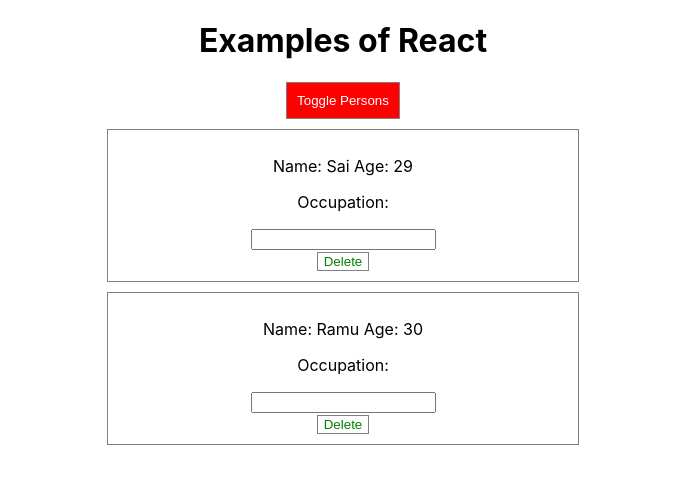
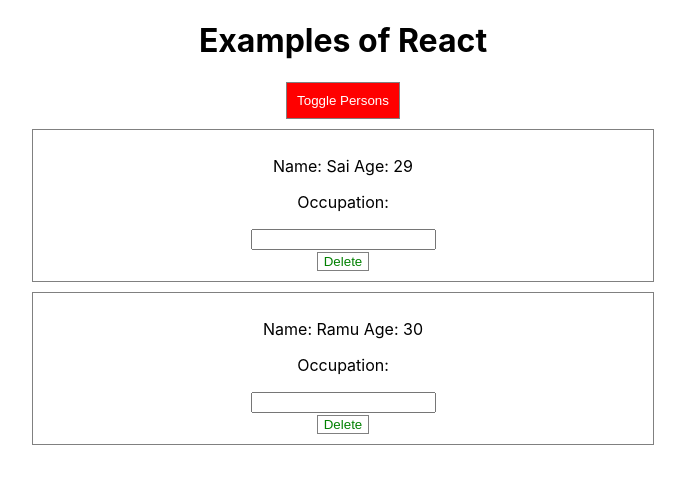
Before and after one commit to csaicharan/short-notes, a React (Create React App) app in the folder React/examples/: page / in a window 1280 px wide. Both pictures are taken after a click on the button "Toggle Persons". Shown: the top 484 px of the page, without its empty margins (297-982 px from the left). Built offline with nearby package versions, Linux system fonts and the light colour scheme.

Commit message:
Removing Radium dependencies to use CSS modules

```diff
--- a/React/examples/src/App.js
+++ b/React/examples/src/App.js
@@ -1,8 +1,6 @@
 import './App.css';
 
 import React from 'react';
-import Radium, {StyleRoot} from 'radium'; // Radium is a third party library and it process the inline styles written in the component and the advantage of radium is we can write css for pseudo selectors, add media queries and maintain style scope for the react component
-// Should wrap the root component with <StyleRoot/> to add the media to the css in the root level
 import Person from './Person/Person';
 
 class App extends React.Component {
@@ -87,11 +85,7 @@ class App extends React.Component {
       color: '#fff',
       border : '1px solid gray',
       cursor: 'pointer',
-      padding: '10px',
-      ':hover' : { // We should wrap the :hover with single quote because it isn't supported by javascript
-        backgroundColor : 'lightgreen',
-        color: 'black'
-      }
+      padding: '10px'
     }
 
     let personsHtml = null; // Can write the conditional rendering in the most elegant way by storing into the variable and using it in the JSX
@@ -114,12 +108,6 @@ class App extends React.Component {
           </div>
       );
       btnStyles.backgroundColor = 'red'; // Adding styles dynamically to the button and of we observe here we are taking advantage of render method and skipping the else part to make the background to green
-
-      // Through the following syntax we can access the styles and overwrite with the new styles
-      btnStyles[':hover'] = {
-        backgroundColor : 'lightblue',
-        color: 'gray'
-      }
     }
 
     let headingClasses = [];
@@ -135,15 +123,13 @@ class App extends React.Component {
     }
 
     return (
-      <StyleRoot> {/** Should add this element when we are using inlined media queries with Radium */}
         <div className="App">
           <h1 className={headingClasses.join(' ')}>Examples of React</h1>
           <button style={btnStyles} onClick={this.toggleViewPersonsHandler}>Toggle Persons</button>
           { personsHtml }
         </div>
-      </StyleRoot>
     )
   }
 }
 
-export default Radium(App); // Should wrap around our component with the Radium, basically it is a Higher Order Component (HOC) is provides some extra functionality to our component before exporting from the module
+export default App;
--- a/React/examples/src/Person/Person.js
+++ b/React/examples/src/Person/Person.js
@@ -1,7 +1,6 @@
 // While creating the functional component we must keep in mind we should import React to use JSX syntax in the js files
 // Functional or stateless or dumb or presentational components which are not having any states attached to the component
 import React from 'react';
-import Radium from 'radium';
 
 import './Person.css'; // This type of style imports are not scoped to the component, it will be adding into the global styles. We have to make sure weather it is not conflicting to the other styles by adding a container class and other style should be under that class
 
@@ -15,15 +14,9 @@ const btnStyles = {
 
 const Person = (props) => {
 
-    // To apply media queries we should give the syntax in the following way and we shouldn't forgot to wrap the root component under <StyleRoot/>
-    const mediaQueryStyles = {
-        '@media (min-width:500px)' : {
-            width : '450px'
-        }
-    }
 
     return (
-        <div className="person" style={mediaQueryStyles}>
+        <div className="person" >
             <p>Name: {props.name} Age: {props.age}</p>
             <p>Occupation: {props.inputText}</p>
             <div>{props.children}</div>
@@ -35,4 +28,4 @@ const Person = (props) => {
     );
 }
 
-export default Radium(Person);
+export default Person;
```
